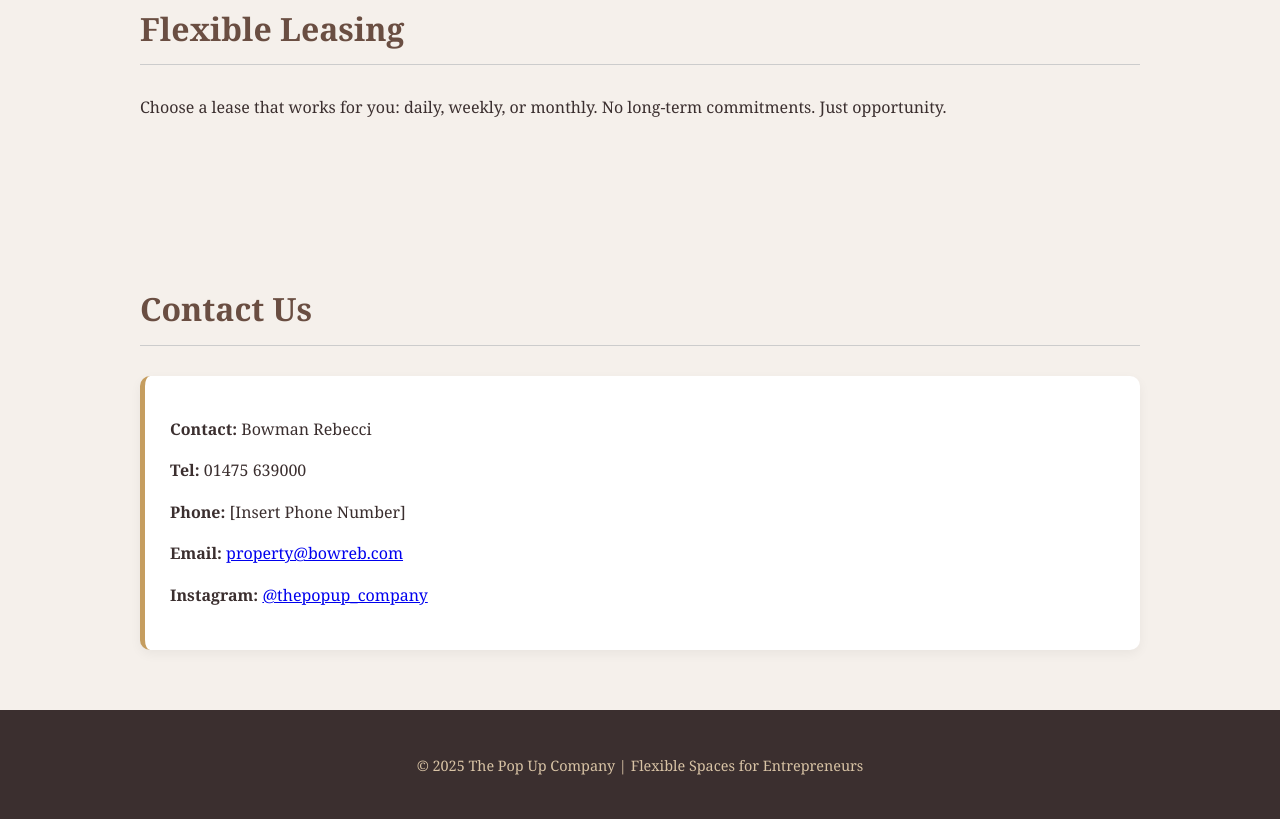
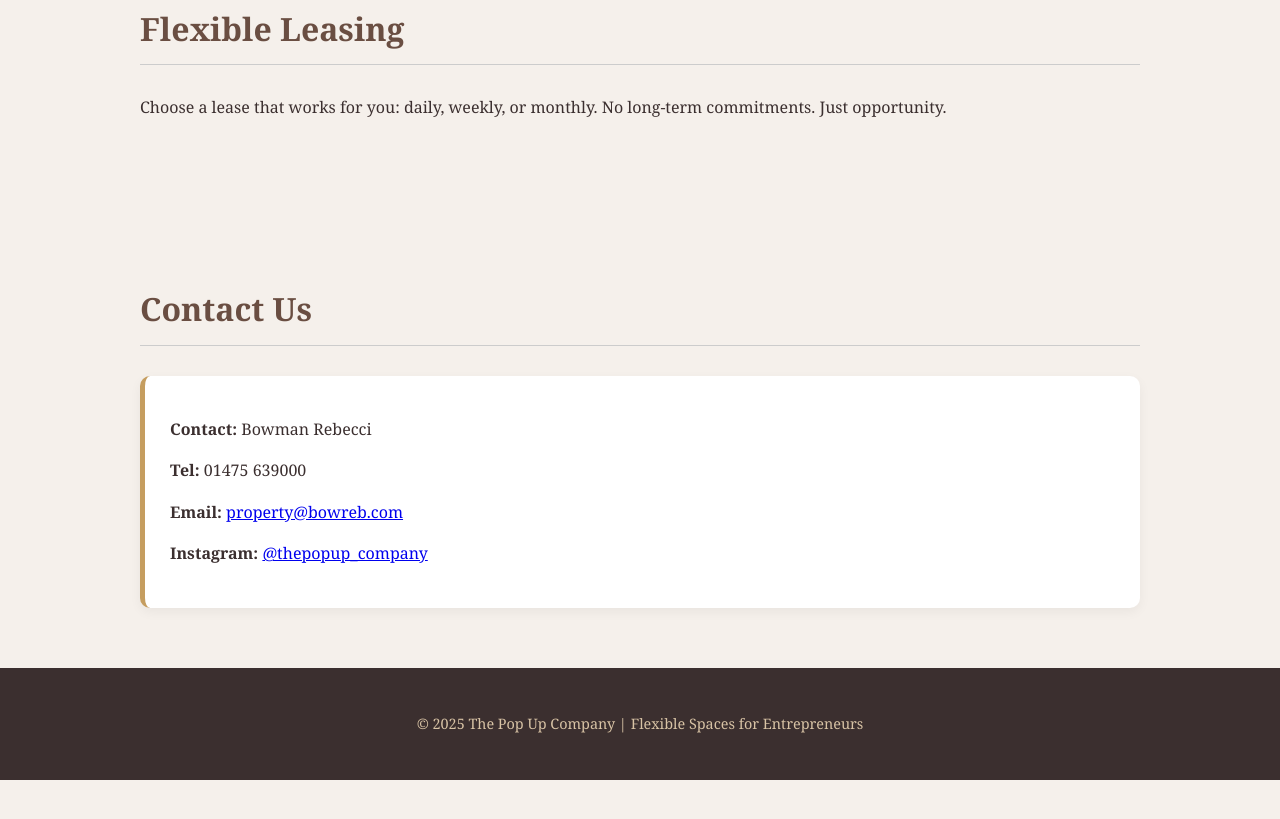
Before and after one commit to scanning5/popupcompany, a plain HTML site: page index.html in a window 1280 px wide. Shown: the part 1305-2124 px from the top of the page. After the commit the page ends 2085 px from the top, so only its background shows below. Drawn offline with Linux system fonts and the light colour scheme.

Commit message:
Update index.html

```diff
--- a/index.html
+++ b/index.html
@@ -129,7 +129,6 @@
       <div class="feature-box">
         <p><strong>Contact:</strong> Bowman Rebecci</p>
         <p><strong>Tel:</strong> 01475 639000</p>
-        <p><strong>Phone:</strong> [Insert Phone Number]</p>
         <p><strong>Email:</strong> <a href="mailto:property@bowreb.com">property@bowreb.com</a></p>
         <p><strong>Instagram:</strong> <a href="https://instagram.com/thepopup_company" target="_blank">@thepopup_company</a></p>
       </div>
```
